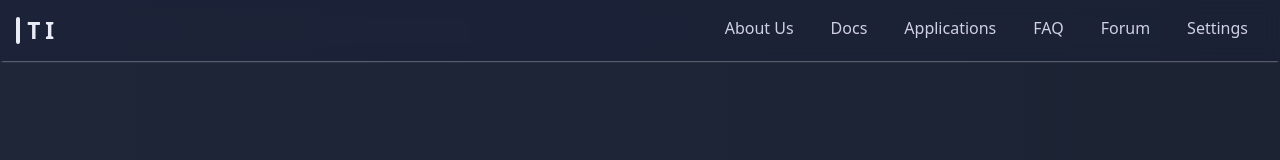
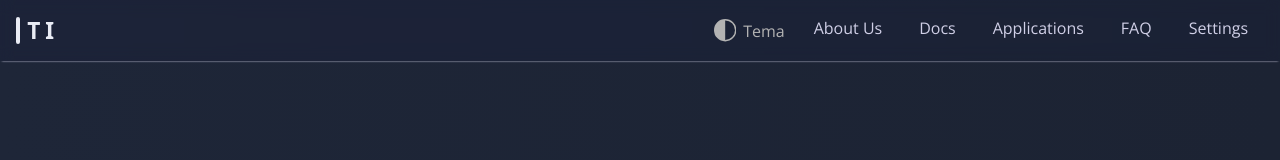
Before and after one commit to DaveLkLk/ti-app-ts, a website built with Vite: page index.html in a window 1280 px wide. Built offline with nearby package versions, Linux system fonts and the light colour scheme.

Commit message:
Agregando la funcion dark-light mode al nav

```diff
--- a/public/css/components/dataset.css
+++ b/public/css/components/dataset.css
@@ -20,7 +20,6 @@ span[data-for="button"]{
     letter-spacing: 2px;
     font-weight: bold;
     color: #ffff;
-    font-family: glitch;
     margin-bottom: 2rem;
   }
   [data-for="title-2"]{
--- a/public/css/components/reset.css
+++ b/public/css/components/reset.css
@@ -1,3 +1,10 @@
+@import url('https://fonts.googleapis.com/css2?family=Open+Sans:ital,wght@0,300..800;1,300..800&display=swap');
+
+html{
+  font-family: "Open Sans", system-ui;
+  font-optical-sizing: auto;
+}
+
 :root{
     --bg-body: linear-gradient(to right, #1e2638, #1c2333);
     --bg-container: #293042;
@@ -241,7 +248,7 @@
   input{
     max-width: 100%;
   }
-  div span {
+  div > span {
     display: block;
   }
 
--- a/public/css/index.css
+++ b/public/css/index.css
@@ -3,9 +3,7 @@
 @import url("./components/classname.css");
 @import url("./components/dataset.css");
 
-html{
-  font-family: system-ui;
-}
+
 body{
   background: var(--bg-body);
   min-height: 100vh;
--- a/public/css/modules/nav.css
+++ b/public/css/modules/nav.css
@@ -47,6 +47,20 @@
     position: relative;
     padding: 0 0 5px;
   }
+  .navigation_li-theme{
+    position: relative;
+    display: grid;
+    padding: 0 .5rem;
+    border-radius: 10px;
+    cursor: pointer;
+    --clr-btn: var(--clr-white-400);
+    transition: background var(--tr-e-out);
+  }
+  .navigation_li-theme:hover{
+    background: var(--clr-clay-600);
+    --clr-btn: var(--clr-white-100);
+  }
+
   .navigation_li .navigation_li-name{
     display: block;
     padding: .5rem 1rem .5rem 5px;
@@ -123,3 +137,28 @@
     transition: color var(--tr-e-out);
     pointer-events: none;
   }
+  .navigation_li-theme .navigation_theme-btn{
+    display: flex;
+    align-items: center;
+    gap: 2px;
+  }
+  .navigation_li-theme .dropdown_li-theme{
+    display: none;
+    position: absolute;
+    top: 35px;
+    background: var(--clr-clay-800);
+    padding: 1rem;
+  }
+  .navigation_li-theme:hover .dropdown_li-theme{
+    display: block;
+  }
+  .navigation_theme-btn .navigation_li-name{
+    pointer-events: none;
+    color: var(--clr-btn);
+    transition: color var(--tr-e-out);
+  }
+  .dropdown_li-theme .dropdown_theme-item{
+    display: flex;
+    align-items: center;
+    gap: 2px;
+  }
--- a/src/components/Icons.ts
+++ b/src/components/Icons.ts
@@ -193,3 +193,30 @@ export function svgDirectivos(){
   `;
   return div.innerHTML;
 }
+export function svgLightTheme(){
+  const div = document.createElement('div')
+  div.innerHTML = `
+    <svg xmlns="http://www.w3.org/2000/svg" fill="currentColor" viewBox="0 0 16 16">
+    <path d="M12 8a4 4 0 1 1-8 0 4 4 0 0 1 8 0M8 0a.5.5 0 0 1 .5.5v2a.5.5 0 0 1-1 0v-2A.5.5 0 0 1 8 0m0 13a.5.5 0 0 1 .5.5v2a.5.5 0 0 1-1 0v-2A.5.5 0 0 1 8 13m8-5a.5.5 0 0 1-.5.5h-2a.5.5 0 0 1 0-1h2a.5.5 0 0 1 .5.5M3 8a.5.5 0 0 1-.5.5h-2a.5.5 0 0 1 0-1h2A.5.5 0 0 1 3 8m10.657-5.657a.5.5 0 0 1 0 .707l-1.414 1.415a.5.5 0 1 1-.707-.708l1.414-1.414a.5.5 0 0 1 .707 0m-9.193 9.193a.5.5 0 0 1 0 .707L3.05 13.657a.5.5 0 0 1-.707-.707l1.414-1.414a.5.5 0 0 1 .707 0m9.193 2.121a.5.5 0 0 1-.707 0l-1.414-1.414a.5.5 0 0 1 .707-.707l1.414 1.414a.5.5 0 0 1 0 .707M4.464 4.465a.5.5 0 0 1-.707 0L2.343 3.05a.5.5 0 1 1 .707-.707l1.414 1.414a.5.5 0 0 1 0 .708"/>
+  </svg>
+  `;
+  return div.innerHTML;
+}
+export function svgDarkTheme(){
+  const div = document.createElement('div')
+  div.innerHTML = `
+    <svg xmlns="http://www.w3.org/2000/svg" fill="currentColor" viewBox="0 0 16 16">
+    <path d="M6 .278a.77.77 0 0 1 .08.858 7.2 7.2 0 0 0-.878 3.46c0 4.021 3.278 7.277 7.318 7.277q.792-.001 1.533-.16a.79.79 0 0 1 .81.316.73.73 0 0 1-.031.893A8.35 8.35 0 0 1 8.344 16C3.734 16 0 12.286 0 7.71 0 4.266 2.114 1.312 5.124.06A.75.75 0 0 1 6 .278"/>
+  </svg>
+  `;
+  return div.innerHTML;
+}
+export function svgDefaultTheme(){
+  const div = document.createElement('div')
+  div.innerHTML = `
+    <svg xmlns="http://www.w3.org/2000/svg" fill="currentColor"  viewBox="0 0 16 16">
+      <path d="M8 15A7 7 0 1 0 8 1zm0 1A8 8 0 1 1 8 0a8 8 0 0 1 0 16"/>
+    </svg>
+  `;
+  return div.innerHTML;
+}
--- a/src/modules/events/_nav.ts
+++ b/src/modules/events/_nav.ts
@@ -13,7 +13,6 @@ export function getEvents(root: HTMLElement){
 
   const btnMenu = root.querySelector("#btn-show-menu") as HTMLButtonElement;
   const listMenu = root.querySelector('.navigation_list') as HTMLElement;
-
     btnMenu.addEventListener("click",()=>{
         console.log("click");
         listMenu.classList.toggle('navigation_list--active')
@@ -22,6 +21,7 @@ export function getEvents(root: HTMLElement){
     const pageApplication = root.querySelector('.navigation_app') as HTMLElement
     pageApplication.addEventListener('click', (e:MouseEvent) =>{
     const etarget = e.target as HTMLElement
+
     const isLiItem = etarget.tagName === 'LI' && etarget.classList.contains('dropdown_li')
     if(isLiItem){
       const dataset = (etarget.dataset.page) as string;
@@ -46,6 +46,12 @@ export function getEvents(root: HTMLElement){
       mainContainer.innerHTML = ''
       mainContainer.appendChild(getPage.page())
     }
+
+    const userTheme = etarget.tagName === 'LI' && etarget.classList.contains('navigation_li-theme')
+    if(userTheme){
+
+    }
+
   })
   return;
 }
--- a/src/modules/nav.ts
+++ b/src/modules/nav.ts
@@ -1,5 +1,5 @@
 import '../../public/css/modules/nav.css'
-import { svgAnexos, svgDirectivos, svgMenu, svgTextCRUD, svgTextTransform } from "../components/Icons.ts";
+import { svgAnexos, svgDarkTheme, svgDefaultTheme, svgDirectivos, svgLightTheme, svgMenu, svgTextCRUD, svgTextTransform } from "../components/Icons.ts";
 
 const NavTitle = () => {
     const div = document.createElement('div');
@@ -39,11 +39,38 @@ const ListApplication = ()=>{
     `;
     return ul;
 }
+const ListTheme= () => {
+    const ul = document.createElement('ul')
+    ul.classList.add('dropdown_li-theme')
+    ul.classList.add('dropdown_theme')
+    ul.innerHTML = `
+        <div class="dropdown_theme-item">
+            <span class="btn_icon">${svgDefaultTheme()}</span>
+            <span class="">Sistema</span>
+        </div>
+        <div class="dropdown_theme-item">
+            <span class="btn_icon">${svgLightTheme()}</span>
+            <span class="">Light</span>
+        </div>
+        <div class="dropdown_theme-item">
+            <span class="btn_icon">${svgDarkTheme()}</span>
+            <span class="">Dark</span>
+        </div>
+    `;
+    return ul;
+}
 const NavList = ()=>{
     const nav = document.createElement('nav');
     nav.classList.add('navigation_list');
     nav.innerHTML = `
         <ul class="navigation_ul navigation_app">
+            <li class="navigation_li-btn navigation_li-theme">
+                <div class="navigation_theme-btn">
+                    <span class="navigation_li-icon btn_icon">${svgDefaultTheme()}</span>
+                    <span class="navigation_li-name">Tema</span>
+                </div>
+                ${ListTheme().outerHTML}
+            </li>
             <li class="navigation_li navigation_li-app" data-page="not-found">
                 <span class="navigation_li-name">About Us</span>
             </li>
@@ -56,9 +83,6 @@ const NavList = ()=>{
             </li>
             <li class="navigation_li navigation_li-app" data-page="not-found">
                 <span class="navigation_li-name">FAQ</span>
-            </li>
-            <li class="navigation_li navigation_li-app" data-page="not-found">
-                <span class="navigation_li-name">Forum</span>
             </li>
             <li class="navigation_li navigation_li-app" data-page="not-found">
                 <span class="navigation_li-name">Settings</span>
```
